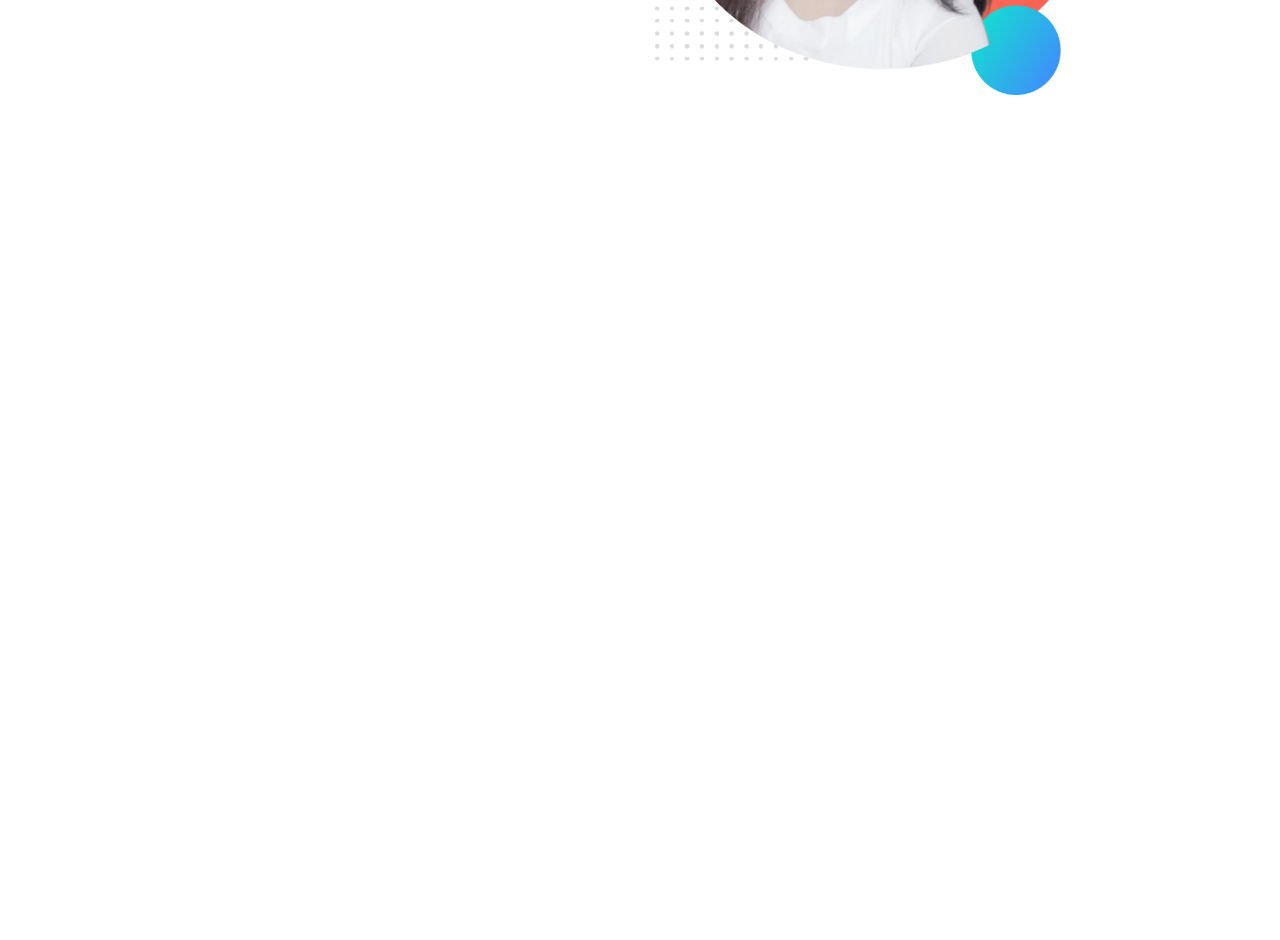
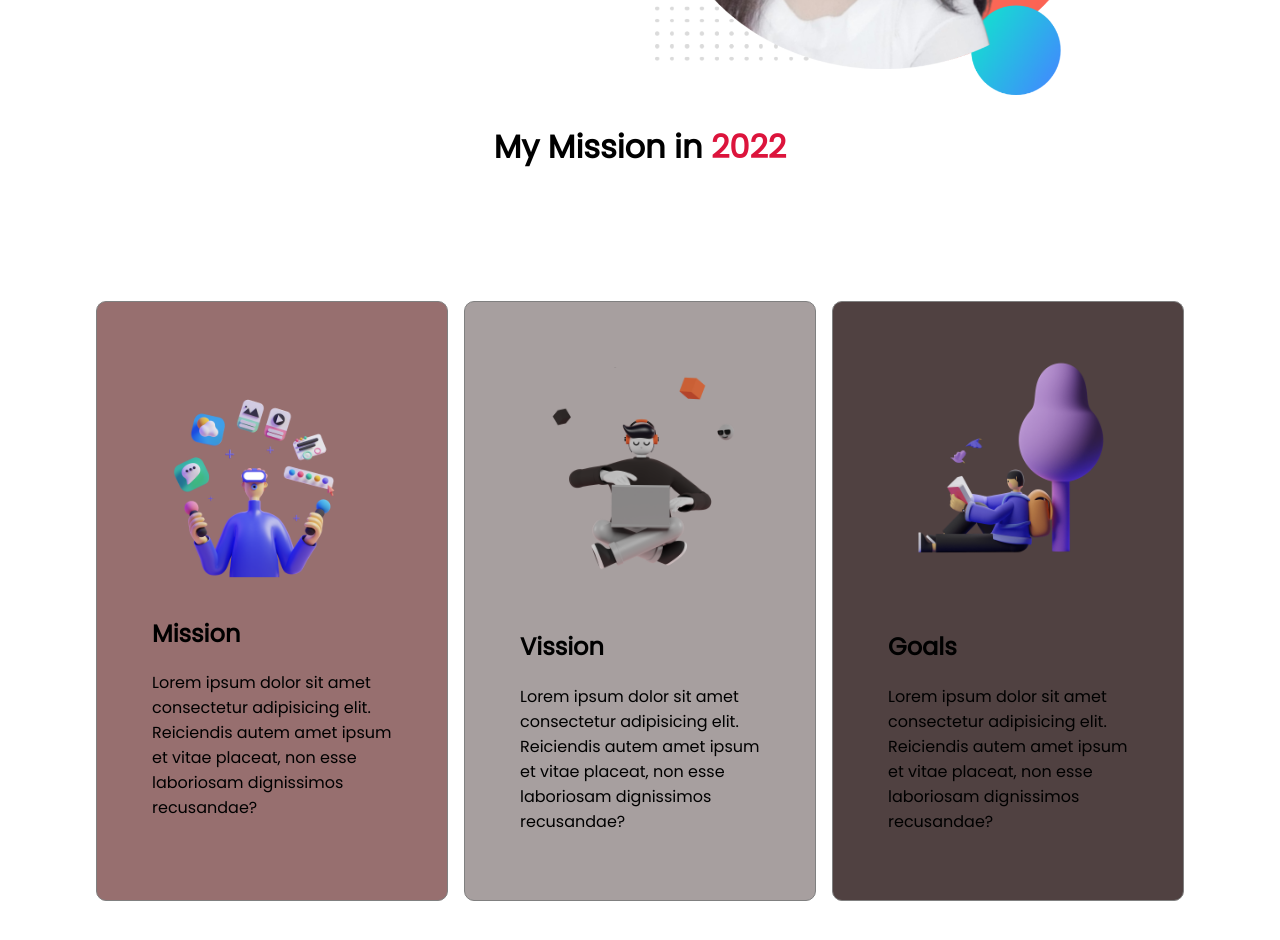
Before and after one commit to sadiafrin/assignment1, a plain HTML site: page index.html in a window 1280 px wide. Shown: the part 360-1300 px from the top of the page. Before the commit the page ends 800 px from the top, so only its background shows below. Drawn offline with Linux system fonts and the light colour scheme.

Commit message:
card added

```diff
--- a/index.html
+++ b/index.html
@@ -30,10 +30,44 @@
           <img src="mission-2022-main/images/person/my-bg.png" alt="">
         </div>
       </div>
+          <h1>My Mission in <span>2022</span> </h1>
 
-      <section>
 
-      </section>
+          <div class="first-mission">
+
+ <div class="mission-1">
+      <div class="div-img">
+        <img src="mission-2022-main/images/illustrators/illustrator-1.png" alt="">
+</div>
+   <div class="size-card">
+    <h2>Mission</h2>
+    <p>Lorem ipsum dolor sit amet consectetur adipisicing elit. Reiciendis autem amet ipsum et vitae placeat, non esse laboriosam dignissimos recusandae?</p>
+   </div>
+</div>
+
+
+<div class="mission-2">
+    <div class="div-img">
+      <img src="mission-2022-main/images/illustrators/illustrator-2.png" alt="">
+</div>
+<div class="size-card">
+    <h2>Vission</h2>
+    <p>Lorem ipsum dolor sit amet consectetur adipisicing elit. Reiciendis autem amet ipsum et vitae placeat, non esse laboriosam dignissimos recusandae?</p>
+   </div>
+</div>
+
+
+<div class="mission-3">
+    <div class="div-img">
+      <img src="mission-2022-main/images/illustrators/illustrator-3.png" alt="">
+</div>
+<div class="size-card">
+    <h2>Goals</h2>
+    <p>Lorem ipsum dolor sit amet consectetur adipisicing elit. Reiciendis autem amet ipsum et vitae placeat, non esse laboriosam dignissimos recusandae?</p>
+   </div>
+</div>
+</div>
+
 
 
 
--- a/style.css
+++ b/style.css
@@ -18,7 +18,10 @@ body{
 
 .section{
     display:flex;
+    margin:0 auto;
+
 }
+
 .half-width{
     width:50%;
     padding-left:15px;
@@ -26,12 +29,7 @@ body{
 .half-width img{
     width:450px;
 }
-.section-card{
-    text-align:center;
-   font-size: 20px;
 
-
-}
 
 .algin{
     text-align: center;
@@ -39,3 +37,53 @@ body{
 
 span{
     color:salmon;
+}
+.first-mission{
+    text-align: center;
+    margin-top: 50px;
+}
+span{
+    color:crimson;
+}
+h1{
+    text-align: center;
+}
+.mission-1{
+    width:250px;
+    border:1px solid gray;
+    background-color:rgb(151, 111, 111);
+    border-radius: 10px;
+    padding:50px;
+
+}
+
+
+.mission-2{
+    width:250px;
+    border:1px solid gray;
+    background-color:rgb(167, 159, 159);
+    border-radius: 10px;
+    padding:50px;
+
+
+}
+.mission-3{
+    width:250px;
+    border:1px solid gray;
+    background-color:rgb(80, 65, 65);
+    border-radius: 10px;
+    padding:50px;
+
+}
+
+.div-img img{
+  width:100%;
+}
+.first-mission{
+    display:flex;
+    justify-content: space-around;
+    padding:80px;
+}
+.size-card{
+    padding-left:5px;
+    text-align: left;
```
